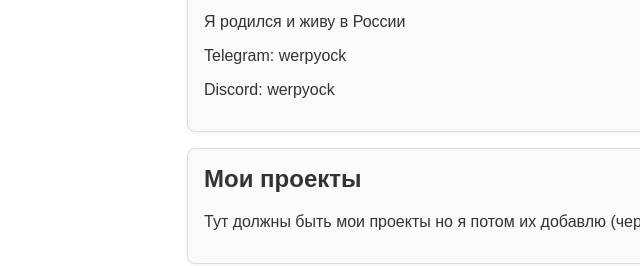
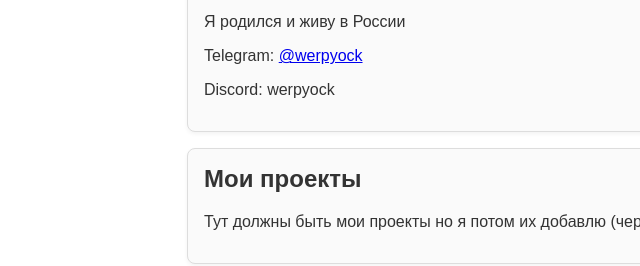
Before and after one commit to werpyock/werpyock.github.io, a plain HTML site: page about.html in a window 1280 px wide. Shown: the part 292-558 px from the top of the page, 53-693 px from the left. Drawn offline with Linux system fonts and the light colour scheme.

Commit message:
Update about.html

```diff
--- a/about.html
+++ b/about.html
@@ -92,7 +92,7 @@
       <p>Изучаю python, html, css, js.</p>
       <p>Делаю ботов на Telegram, discord/модули на хикку.</p>
       <p>Я родился и живу в России</p>
-      <p>Telegram: werpyock</p>
+      <p>Telegram: <a href="https://bit.ly/werpyocktg" target="_blank">@werpyock</a></p>
       <p>Discord: werpyock</p>
     </div>
     <div class="info-box">
```
